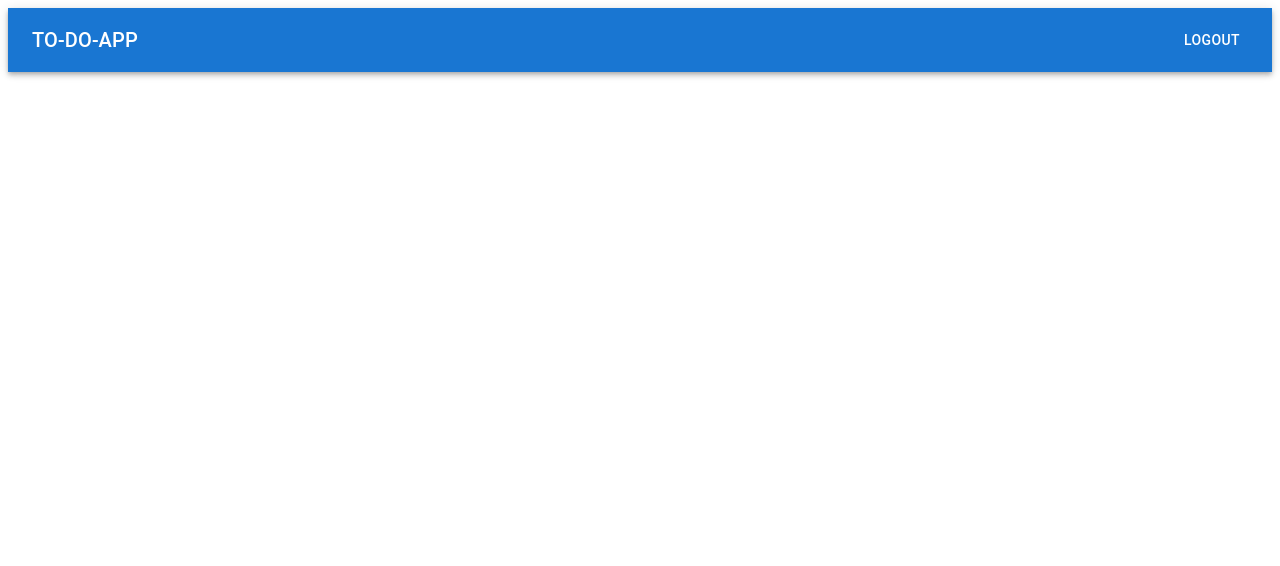
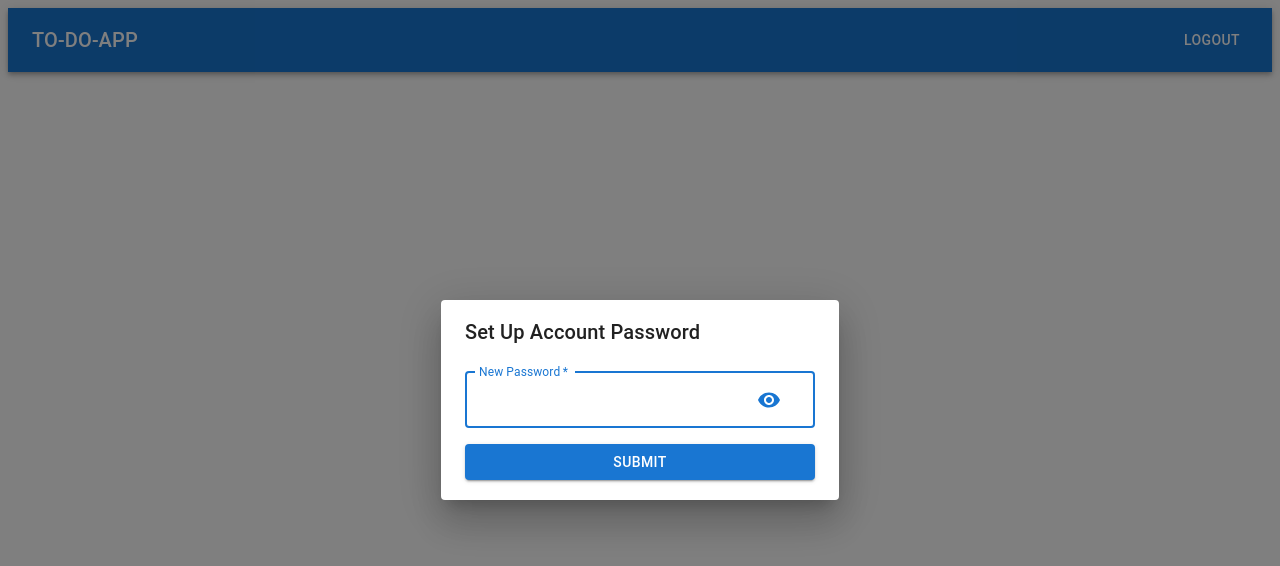
Before and after one commit to comp426-2022-spring/a99-sirius, a React (Create React App) app in the folder client/: page /dashboard in a window 1280 px wide. Shown: the top 566 px of the page. Built offline with nearby package versions, Linux system fonts and the light colour scheme; no server answers.

Commit message:
Sign In Component Redirection

```diff
--- a/client/src/components/ChangePass.js
+++ b/client/src/components/ChangePass.js
@@ -1,3 +1,4 @@
+import React from 'react'
 import Visibility from '@mui/icons-material/Visibility'
 import { DialogContent } from '@mui/material'
 import { DialogTitle } from '@mui/material'
@@ -5,29 +6,27 @@ import { InputAdornment } from '@mui/material'
 import { Button } from '@mui/material'
 import { TextField } from '@mui/material'
 import { Dialog } from '@mui/material'
-import React from 'react'
-import { useEffect } from 'react'
 import { useState } from 'react'
 import { Alert} from '@mui/material';
 import { AlertTitle } from '@mui/material';
 import { Box } from '@mui/material'
 import { Grid } from '@mui/material'
-
-
+import { useEffect } from 'react'
 
 
 const ChangePass = (props) => {
 
-    const[openPasswordDialog, setOpenPasswordDialog] = useState(false)
+    const {openPasswordDialog, login, setOpenPasswordDialog} = props
     const[passwordVisibility, setPasswordVisibility] = useState(false)
     const[verifiedPassword, setVerifiedPassword] = useState(true)
+
+    useEffect(() => {
+        setOpenPasswordDialog(openPasswordDialog)
+    },[openPasswordDialog, setOpenPasswordDialog])
 
     const toggleVisibility = () => {
         setPasswordVisibility(!passwordVisibility)
     }
-    useEffect(() => {
-        setOpenPasswordDialog(props.props.user.ownPassword)
-    }, [props])
 
     const validPassword = new RegExp(
         '(?=.*[0-9])(?=.*[a-z])(?=.*[A-Z])(?=.*[*.!@$%^&(){}:;<>,.?~_+-=|]).{8,32}'
@@ -38,11 +37,11 @@ const ChangePass = (props) => {
         const data = new FormData(event.currentTarget)
         var info = {
             password : data.get("newPassword"),
-            login: props.props.user.login
+            login: login
         }
         if(validPassword.test(info.password)){
             props.props.changePassword(info)
-            .then( () => {
+            .then(() => {
                 setOpenPasswordDialog(false)
             })
         }else{
@@ -96,12 +95,8 @@ const ChangePass = (props) => {
                         </Grid>
                     </Grid>
                 </Box>
-
-
-
             </DialogContent>
         </Dialog>
-
     )
 }
 
--- a/client/src/components/Header.js
+++ b/client/src/components/Header.js
@@ -1,13 +1,11 @@
 import * as React from "react";
+
 // importing material UI components
 import AppBar from "@mui/material/AppBar";
-import Box from "@mui/material/Box";
 import Toolbar from "@mui/material/Toolbar";
 import Typography from "@mui/material/Typography";
 import Button from "@mui/material/Button";
 import { createTheme } from "@material-ui/core";
-
-const theme = createTheme()
 
 const Header = (props) => {
 
--- a/client/src/components/SignUp.js
+++ b/client/src/components/SignUp.js
@@ -154,6 +154,7 @@ const SignUp = (props) => {
                                             <li>Be at least 8 characters long</li>
                                             <li>Contain at least one upper case Letter</li>
                                             <li>Contain at least one lower case letter</li>
+                                            <li>Contain at least one numerical chracter</li>
                                             <li>Contain at least one special character</li>
                                         </ul>
                                 </Alert>
--- a/client/src/containers/DashBoard.js
+++ b/client/src/containers/DashBoard.js
@@ -1,18 +1,22 @@
-import React, {useState, useEffect} from 'react'
+import React, {useEffect, useState} from 'react'
 import { connect } from 'react-redux'
-
 import Header from '../components/Header'
 import * as taskActions from '../store/actions/tasks.actions'
 import {changePassword} from '../store/actions/actions'
 import ChangePass from '../components/ChangePass';
 
+const DashBoard = (props) => {
 
-const DashBoard = (props) => {
+    const[openPasswordDialog, setOpenPasswordDialog] = useState(false)
+
+    useEffect(() => {
+        setOpenPasswordDialog(!props.user.ownPassword)
+    },[props.user.ownPassword])
 
     return(
         <div>
             <Header/>
-            <ChangePass props={props}/>
+            <ChangePass openPasswordDialog={openPasswordDialog} login={props.user.login} setOpenPasswordDialog={setOpenPasswordDialog} props={props}/>
         </div>
     )
 }
--- a/client/src/store/actions/actions.js
+++ b/client/src/store/actions/actions.js
@@ -118,7 +118,7 @@ export const login = (data) => {
         return makeUserRequest("POST", data, endpoint)
                 .then(response => {
                     if(response.data.success) {
-                        dispatch(loginSuccess(response.data))
+                        dispatch(loginSuccess(response.data.user))
                     } else{
                         dispatch(loginError())
                         let loginMessage = response.data.message
--- a/client/src/store/reducers/auth.reducer.js
+++ b/client/src/store/reducers/auth.reducer.js
@@ -26,6 +26,7 @@ export default function(state = InitialState, action) {
             return { ...state, isWaiting: true }
         case types.LOGIN_USER_SUCCESS:
             return {
+                ...state,
                 isWaiting : false,
                 authenticated: true,
                 user: action.data
```
